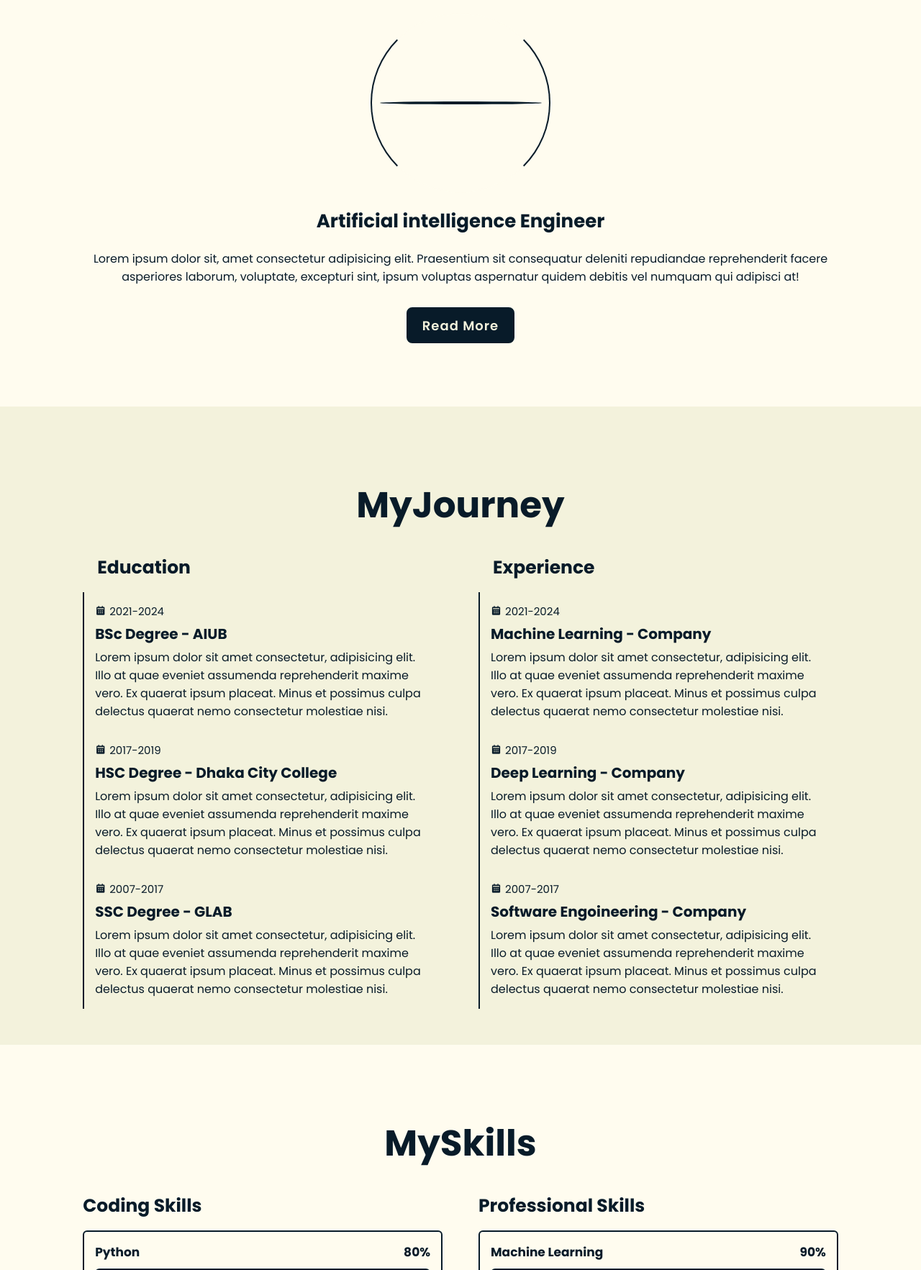
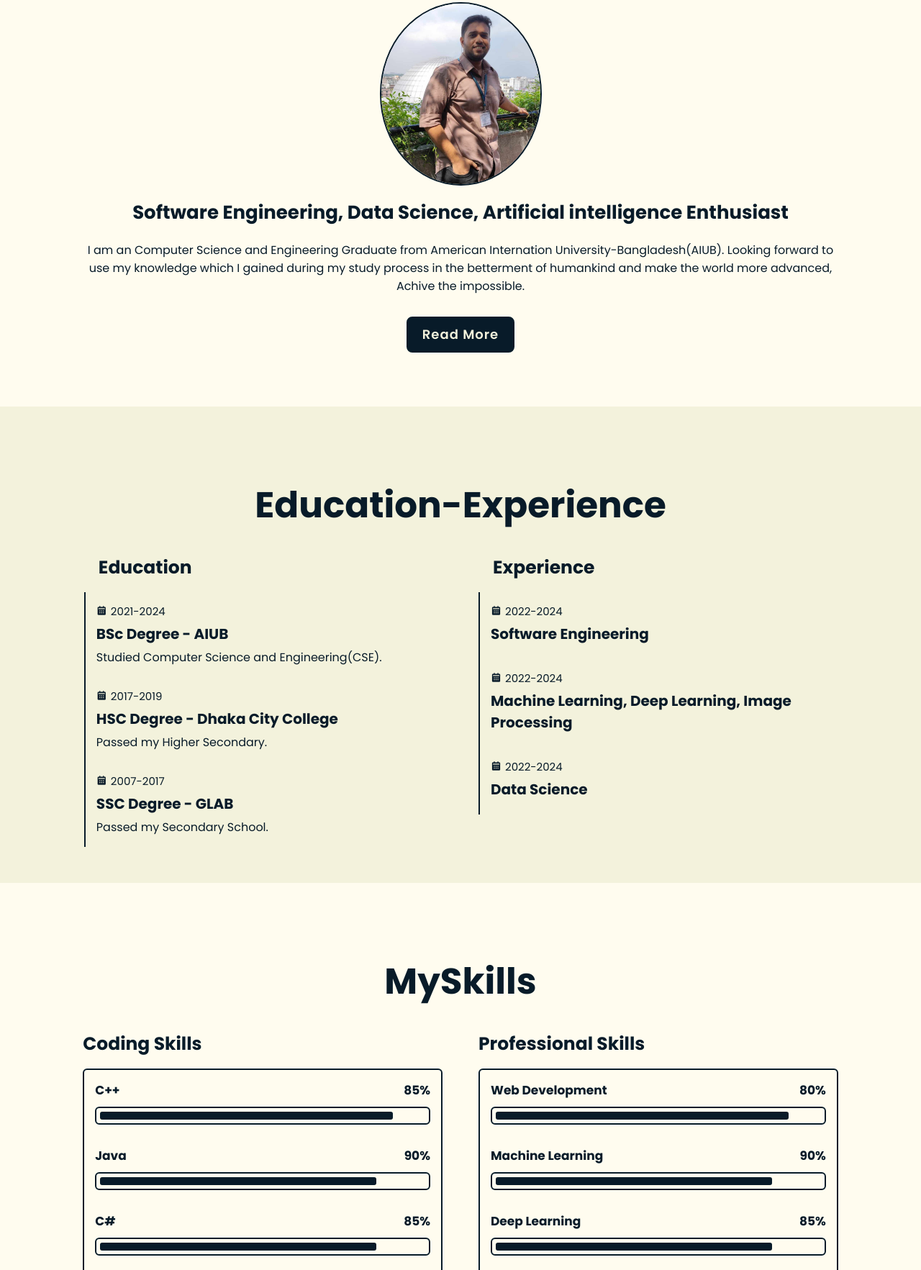
Before and after one commit to tazdikhossain/Tazdik-Hossain, a plain HTML site: page index.html in a window 1280 px wide. Shown: the part 1035-2800 px from the top of the page at 72% size. Drawn offline with nearby package versions, Linux system fonts and the light colour scheme.

Commit message:
Add files via upload

```diff
--- a/index.html
+++ b/index.html
@@ -1,5 +1,6 @@
 <!DOCTYPE html>
 <html lang="en">
+
 <head>
     <meta charset="UTF-8">
     <meta name="viewport" content="width=device-width, initial-scale=1.0">
@@ -9,7 +10,9 @@
     <!-- Box Icons-->
     <link href='https://unpkg.com/boxicons@2.1.4/css/boxicons.min.css' rel='stylesheet'>
 </head>
+
 <body>
+
     <!-- Header Design-->
     <header class = "header">
         <a href="#" class="logo">TAZDIK</a>
@@ -22,74 +25,97 @@
             <a href="#education">Education</a>
             <a href="#skills">Skills</a>
             <a href="#contact">Contact</a>
+            <a href="https://github.com/tazdikhossain">Projects</a>
 
             <span class="active-nav"></span>
         </nav>
+
     </header>
 
+
     <!--Home section design-->
-
     <section class="home" id="home">
         <div class="home-content">
+
             <h1>Hi, I'm <span> TAZDIK HOSSAIN</span></h1>
+
             <div class="text-animate">
-                <h3>Artificial intelligence Engineer</h3>
+                <h3>Software Engineering, Data Science, Artificial intelligence Enthusiast</h3>
             </div>
-            <p>Lorem ipsum dolor sit amet consectetur adipisicing elit. Cum consequatur laboriosam sequi incidunt voluptas numquam reprehenderit in adipisci dolorum, rerum praesentium voluptatibus quam harum modi quos aspernatur nisi quibusdam? Temporibus!
 
+            <p>
+                As computer program designing a energetic field with unending openings, permitting us to shape innovation and illuminate real-world issues, information researchers extricate bits of knowledge, construct prescient models, and drive development and AI being the foremost curiously thing for me I would like to contribute within the greater picture with what I have learned.
             </p>
 
             <div class ="btn-box">
-              <a href="#" class="btn">Hire Me</a>
-              <a herf="#" class="btn">let's talk</a>
+              <a href="CV.html" class="btn">Hire Me</a>
+              <a href="Certificates.html" class="btn">Certificates</a>
             </div>
+
         </div>
 
+
+
         <div class="home-sci">
+
             <a href="https://www.facebook.com/tazdik.hossain/"><i class='bx bxl-facebook'></i></a>
             <a href="https://www.linkedin.com/in/tazdik-hossain-5b0176278/"><i class='bx bxl-linkedin' ></i></a>
             <a href="https://github.com/tazdikhossain"><i class='bx bxl-github' ></i></a>
+            <a href="https://codeforces.com/profile/TAZDIK_HOSSAIN"><i class='simple-icons--codeforces'></i></a>
+            <a href="https://www.kaggle.com/tazdikhossain"><i class="fab fa-kaggle"></i></a>
+
         </div>
 
     </section>
 
+
+
     <!--About Section Design-->
+    <section class="about" id="about">
 
-    <section class="about" id="about">
          <h2 class="heading">About<span>Me</span></h2>
 
          <div class="about-img">
-            <img src="images/Untitled-4 copy.jpg " alt="">
-            <span class="circle-spin"></span>
+            <img src="1.jpg" alt="">
+            <!-- <span class="circle-spin"></span> -->
          </div>
 
          <div class="about-content">
-            <h3>Artificial intelligence Engineer</h3>
-            <p>Lorem ipsum dolor sit, amet consectetur adipisicing elit. Praesentium sit consequatur deleniti repudiandae reprehenderit facere asperiores laborum, voluptate, excepturi sint, ipsum voluptas aspernatur quidem debitis vel numquam qui adipisci at!
 
+            <h3>Software Engineering, Data Science, Artificial intelligence Enthusiast</h3>
+
+            <p>
+                I am an Computer Science and Engineering Graduate from American Internation University-Bangladesh(AIUB). Looking forward to use my knowledge which I gained during my study process in the betterment of humankind and make the world more advanced, Achive the impossible.
             </p>
+
             <div class="btn-box btns">
                 <a href="#" class="btn">Read More</a>
             </div>
+
          </div>
+
     </section>
 
+
+
     <!-- Education section design-->
+    <section class="education" id="education">
 
-    <section class="education" id="education">
-        <h2 class="heading">My<span>Journey</span></h2>
+        <h2 class="heading">Education<span>-Experience</span></h2>
 
         <div class="education-row">
             <div class="education-column">
+
                 <h3 class="title">Education</h3>
 
                 <div class="education-box">
                     <div class="education-content">
+
                         <div class="content">
                             <div class="year"><i class='bx bxs-calendar' ></i>2021-2024</div>
                             <h3>BSc Degree - AIUB</h3>
-                            <p>Lorem ipsum dolor sit amet consectetur, adipisicing elit. Illo at quae eveniet assumenda reprehenderit maxime vero. Ex quaerat ipsum placeat. Minus et possimus culpa delectus quaerat nemo consectetur molestiae nisi.
-
+                            <p>
+                                Studied Computer Science and Engineering(CSE).
                             </p>
                         </div>
                     </div>
@@ -98,8 +124,8 @@
                         <div class="content">
                             <div class="year"><i class='bx bxs-calendar' ></i>2017-2019</div>
                             <h3>HSC Degree - Dhaka City College</h3>
-                            <p>Lorem ipsum dolor sit amet consectetur, adipisicing elit. Illo at quae eveniet assumenda reprehenderit maxime vero. Ex quaerat ipsum placeat. Minus et possimus culpa delectus quaerat nemo consectetur molestiae nisi.
-
+                            <p>
+                                Passed my Higher Secondary.
                             </p>
                         </div>
                     </div>
@@ -108,8 +134,8 @@
                         <div class="content">
                             <div class="year"><i class='bx bxs-calendar' ></i>2007-2017</div>
                             <h3>SSC Degree - GLAB</h3>
-                            <p>Lorem ipsum dolor sit amet consectetur, adipisicing elit. Illo at quae eveniet assumenda reprehenderit maxime vero. Ex quaerat ipsum placeat. Minus et possimus culpa delectus quaerat nemo consectetur molestiae nisi.
-
+                            <p>
+                                Passed my Secondary School.
                             </p>
                         </div>
                     </div>
@@ -118,15 +144,18 @@
                 </div>
             </div>
 
+
+
+
             <div class="education-column">
                 <h3 class="title">Experience</h3>
 
                 <div class="education-box">
                     <div class="education-content">
                         <div class="content">
-                            <div class="year"><i class='bx bxs-calendar' ></i>2021-2024</div>
-                            <h3>Machine Learning - Company</h3>
-                            <p>Lorem ipsum dolor sit amet consectetur, adipisicing elit. Illo at quae eveniet assumenda reprehenderit maxime vero. Ex quaerat ipsum placeat. Minus et possimus culpa delectus quaerat nemo consectetur molestiae nisi.
+                            <div class="year"><i class='bx bxs-calendar' ></i>2022-2024</div>
+                            <h3>Software Engineering </h3>
+                            <p>
 
                             </p>
                         </div>
@@ -134,9 +163,9 @@
 
                     <div class="education-content">
                         <div class="content">
-                            <div class="year"><i class='bx bxs-calendar' ></i>2017-2019</div>
-                            <h3>Deep Learning - Company </h3>
-                            <p>Lorem ipsum dolor sit amet consectetur, adipisicing elit. Illo at quae eveniet assumenda reprehenderit maxime vero. Ex quaerat ipsum placeat. Minus et possimus culpa delectus quaerat nemo consectetur molestiae nisi.
+                            <div class="year"><i class='bx bxs-calendar' ></i>2022-2024</div>
+                            <h3>Machine Learning, Deep Learning, Image Processing </h3>
+                            <p>
 
                             </p>
                         </div>
@@ -144,9 +173,9 @@
 
                     <div class="education-content">
                         <div class="content">
-                            <div class="year"><i class='bx bxs-calendar' ></i>2007-2017</div>
-                            <h3>Software Engoineering - Company </h3>
-                            <p>Lorem ipsum dolor sit amet consectetur, adipisicing elit. Illo at quae eveniet assumenda reprehenderit maxime vero. Ex quaerat ipsum placeat. Minus et possimus culpa delectus quaerat nemo consectetur molestiae nisi.
+                            <div class="year"><i class='bx bxs-calendar' ></i>2022-2024</div>
+                            <h3> Data Science</h3>
+                            <p>
 
                             </p>
                         </div>
@@ -157,28 +186,23 @@
             </div>
 
         </div>
+
     </section>
 
+
+
+
     <!-- Skills Section Design-->
-
     <section class="skills" id="skills">
         <h2 class="heading">My<span>Skills</span></h2>
 
         <div class="skills-row">
             <div class="skills-column">
+
                 <h3 class="title">Coding Skills</h3>
 
                 <div class="skills-box">
                     <div class="skills-content">
-                        <div class="progress">
-                            <h3>Python<span>80%</span></h3>
-                            <div class="bar"><span></span></div>
-                        </div>
-
-                        <div class="progress">
-                            <h3>Java Script<span>90%</span></h3>
-                            <div class="bar"><span></span></div>
-                        </div>
 
                         <div class="progress">
                             <h3>C++<span>85%</span></h3>
@@ -186,7 +210,32 @@
                         </div>
 
                         <div class="progress">
-                            <h3>Java<span>80%</span></h3>
+                            <h3>Java<span>90%</span></h3>
+                            <div class="bar"><span></span></div>
+                        </div>
+
+                        <div class="progress">
+                            <h3>C#<span>85%</span></h3>
+                            <div class="bar"><span></span></div>
+                        </div>
+
+                        <div class="progress">
+                            <h3>PHP<span>85%</span></h3>
+                            <div class="bar"><span></span></div>
+                        </div>
+
+                        <div class="progress">
+                            <h3>Python<span>90%</span></h3>
+                            <div class="bar"><span></span></div>
+                        </div>
+
+                        <div class="progress">
+                            <h3>Java Script<span>80%</span></h3>
+                            <div class="bar"><span></span></div>
+                        </div>
+
+                        <div class="progress">
+                            <h3>R<span>85%</span></h3>
                             <div class="bar"><span></span></div>
                         </div>
 
@@ -194,11 +243,20 @@
                 </div>
             </div>
 
+
+
             <div class="skills-column">
                 <h3 class="title">Professional Skills </h3>
 
                 <div class="skills-box">
                     <div class="skills-content">
+
+
+                        <div class="progress">
+                            <h3>Web Development<span>80%</span></h3>
+                            <div class="bar"><span></span></div>
+                        </div>
+
                         <div class="progress">
                             <h3>Machine Learning<span>90%</span></h3>
                             <div class="bar"><span></span></div>
@@ -210,12 +268,12 @@
                         </div>
 
                         <div class="progress">
-                            <h3>Data Science<span>85%</span></h3>
+                            <h3>Image Processing<span>85%</span></h3>
                             <div class="bar"><span></span></div>
                         </div>
 
                         <div class="progress">
-                            <h3>Web Development<span>80%</span></h3>
+                            <h3>Data Science<span>90%</span></h3>
                             <div class="bar"><span></span></div>
                         </div>
 
@@ -224,10 +282,13 @@
             </div>
 
         </div>
+
     </section>
 
+
+
+
     <!-- Contact Section Design-->
-
     <section class="contact" id="contact">
         <h2 class="heading">Contact<span>Me</span></h2>
 
@@ -239,10 +300,12 @@
                     <input type="text" placeholder="Full Name" required>
                     <span class="focus"></span>
                 </div>
+
                 <div class="input-field">
                     <input type="text" placeholder="Email Address" required>
                     <span class="focus"></span>
                 </div>
+
             </div>
 
             <div class="input-box">
@@ -251,10 +314,12 @@
                     <input type="number" placeholder="Mobile Number" required>
                     <span class="focus"></span>
                 </div>
+
                 <div class="input-field">
                     <input type="text" placeholder="Email Subject" required>
                     <span class="focus"></span>
                 </div>
+
             </div>
 
             <div class="textarea-field">
@@ -272,9 +337,11 @@
     </section>
 
 
+
+
     <!-- Footer Design-->
+    <footer class="footer">
 
-    <footer class="footer">
         <div class="footer-text">
             <p>Copyright &copy; 2023 by Tazdik| All Rights Reserved.</p>
         </div>
@@ -287,5 +354,6 @@
 
 
     <script src="script.js"></script>
+
 </body>
 </html>
```
